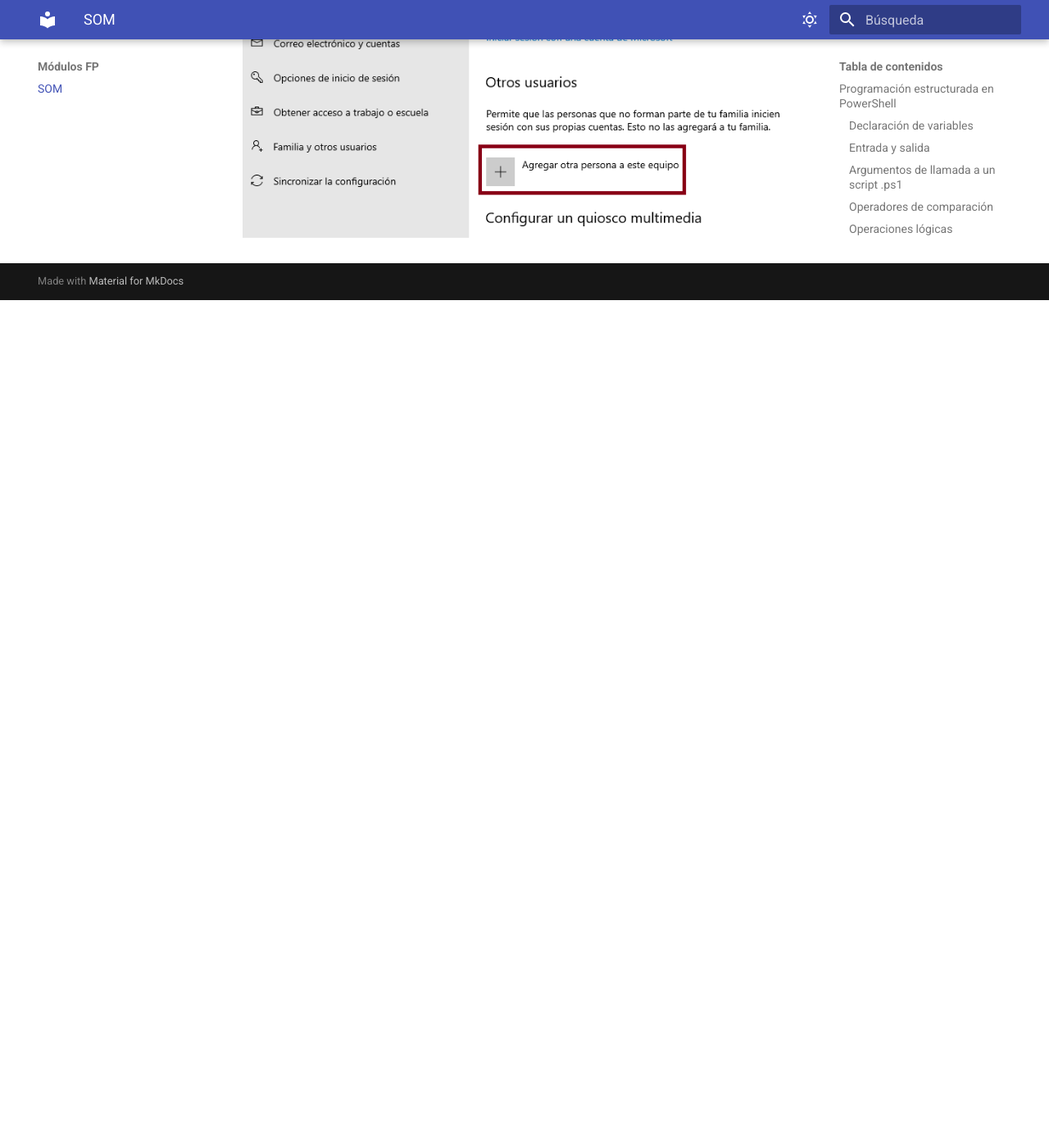
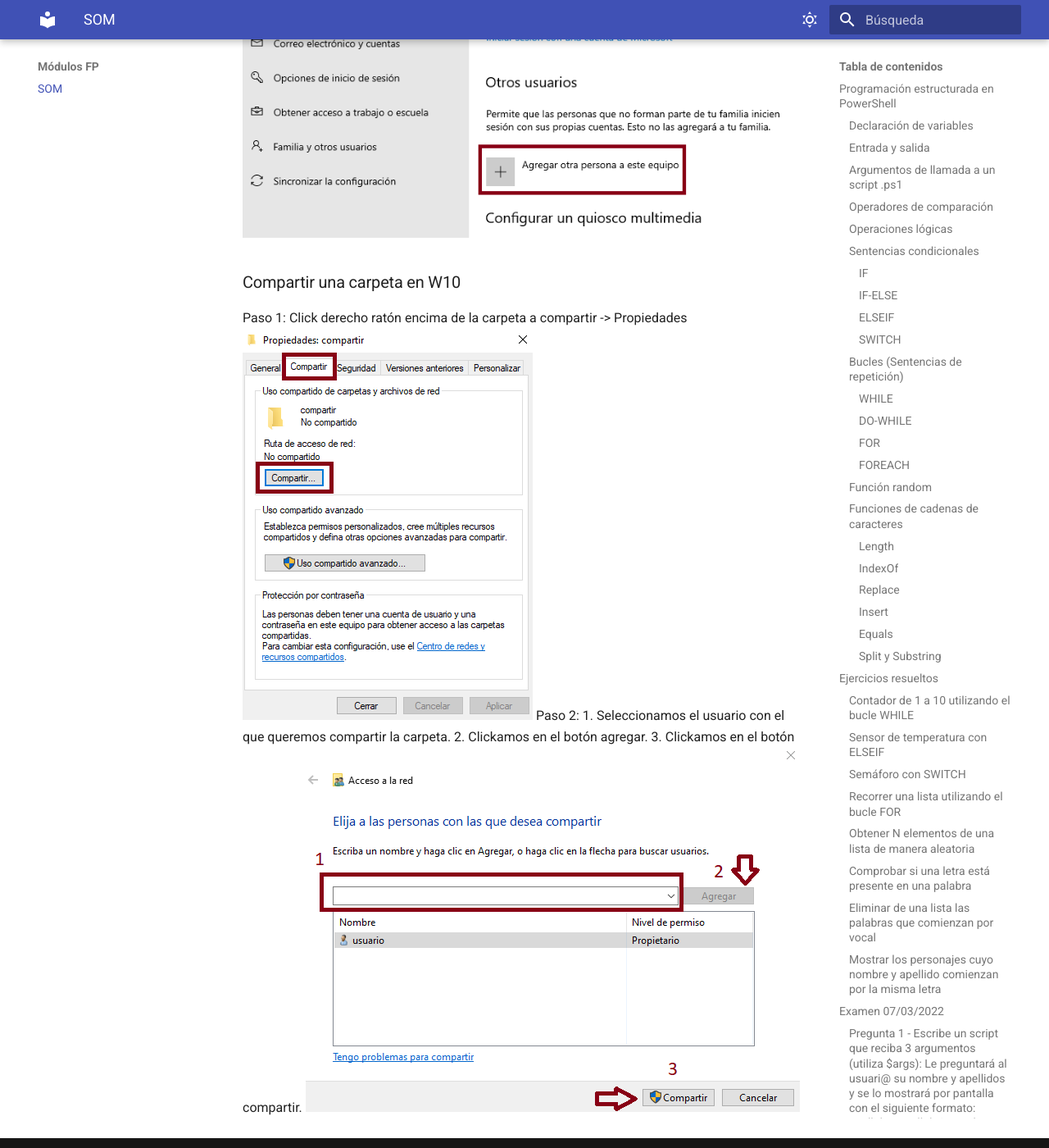
Before and after one commit to fernandoalvarezfp/fernandoalvarezfp.github.io, an MkDocs documentation site: the page built from docs/SOM.md, in a window 1280 px wide and 1400 px high, scrolled down 15954 px. Shown: the whole window at 82% size. Built offline with MkDocs 1.6.1 and Material for MkDocs 9.7.7, drawn with Linux system fonts in a browser that asks for light colours; before the commit the page ends 16320 px from its top, so only the background shows below that.

Commit message:
Update SOM.md

```diff
--- a/docs/SOM.md
+++ b/docs/SOM.md
@@ -617,3 +617,13 @@ Paso 4:
 ![Cuenta usuario imagen 4](../img/4.PNG)
 Paso 5:
 ![Cuenta usuario imagen 5](../img/5.PNG)
+
+### Compartir una carpeta en W10
+Paso 1:
+Click derecho ratón encima de la carpeta a compartir -> Propiedades
+![Compartir carpeta imagen 1](../img/11.PNG)
+Paso 2:
+1. Seleccionamos el usuario con el que queremos compartir la carpeta.
+2. Clickamos en el botón agregar.
+3. Clickamos en el botón compartir.
+![Compartir carpeta imagen 2](../img/12.PNG)
```
